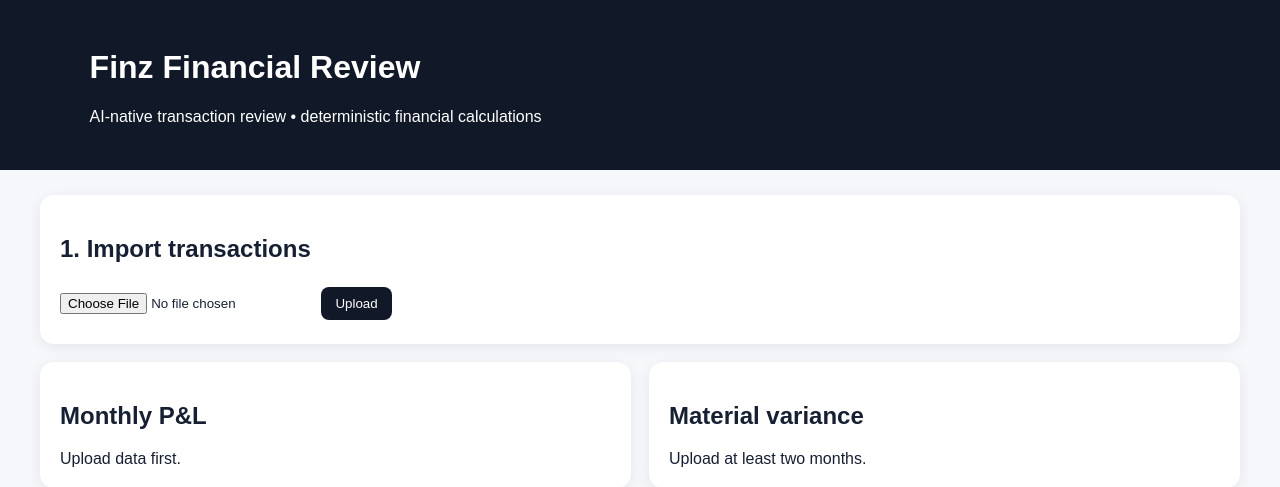
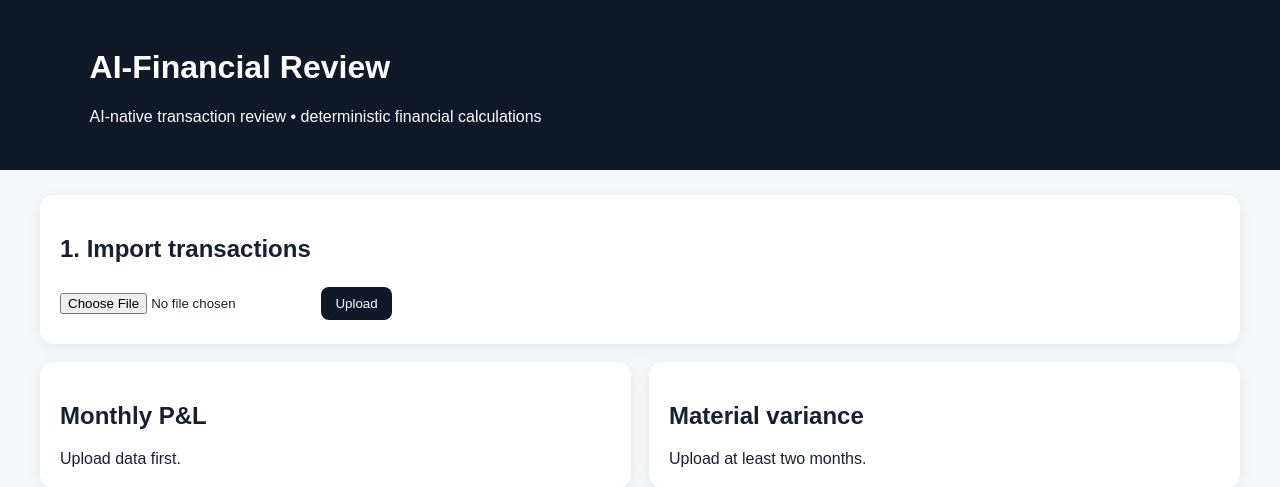
Before and after one commit to kishan-k-dev/finz-ai-financial-review, a FastAPI app: page / in a window 1280 px wide. Shown: the top 487 px of the page. Run offline with FastAPI, Linux system fonts and the light colour scheme; data that the repository does not hold is empty.

```diff
--- a/app/index.html
+++ b/app/index.html
@@ -85,7 +85,7 @@
 
         <!-- Header Section (You can change your app title here!) -->
         <div class="header-container">
-            <h1>Finz Financial Review</h1>
+            <h1>AI-Financial Review</h1>
             <p>AI-native transaction review • deterministic financial calculations</p>
         </div>
 
--- a/app/templates/index.html
+++ b/app/templates/index.html
@@ -7,7 +7,7 @@
 <link rel="stylesheet" href="/static/style.css">
 </head>
 <body>
-<header><h1>Finz Financial Review</h1><p>AI-native transaction review • deterministic financial calculations</p></header>
+<header><h1>AI-Financial Review</h1><p>AI-native transaction review • deterministic financial calculations</p></header>
 <main>
 <section class="card">
 <h2>1. Import transactions</h2>
```
